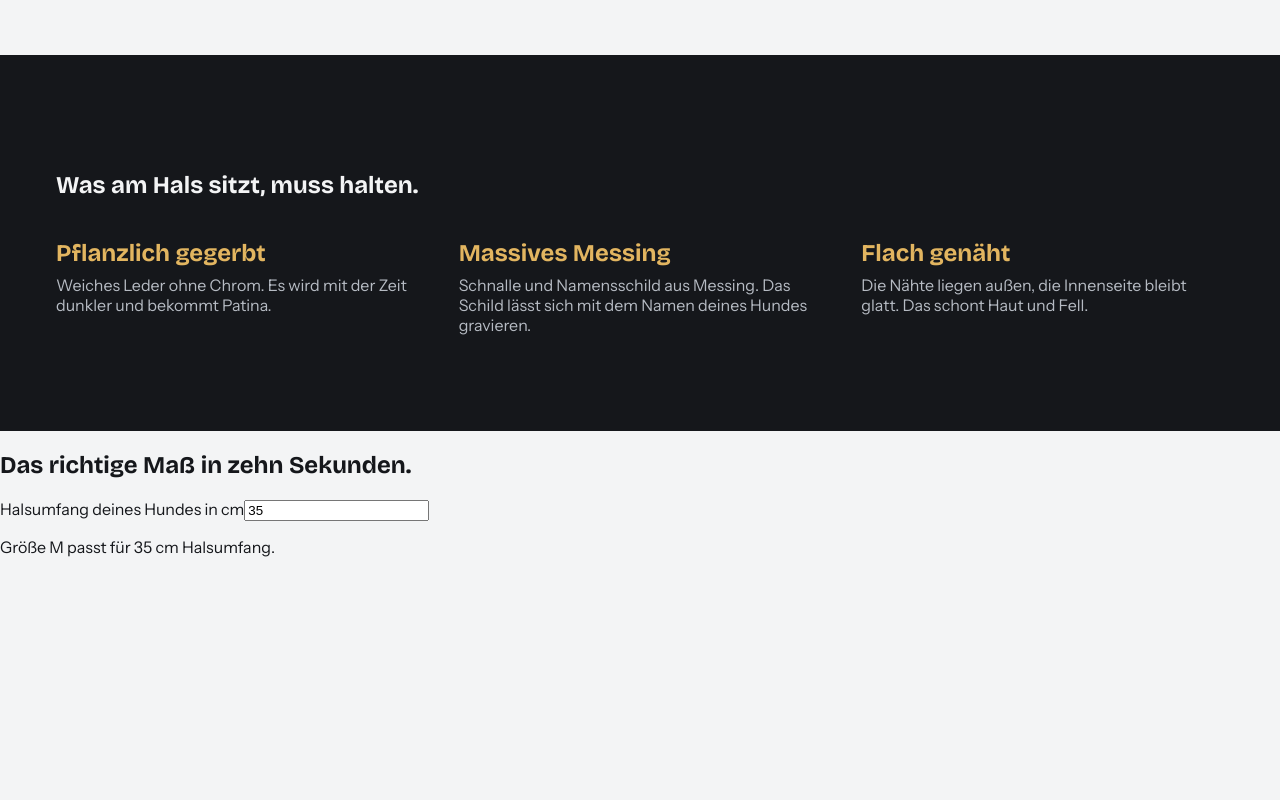
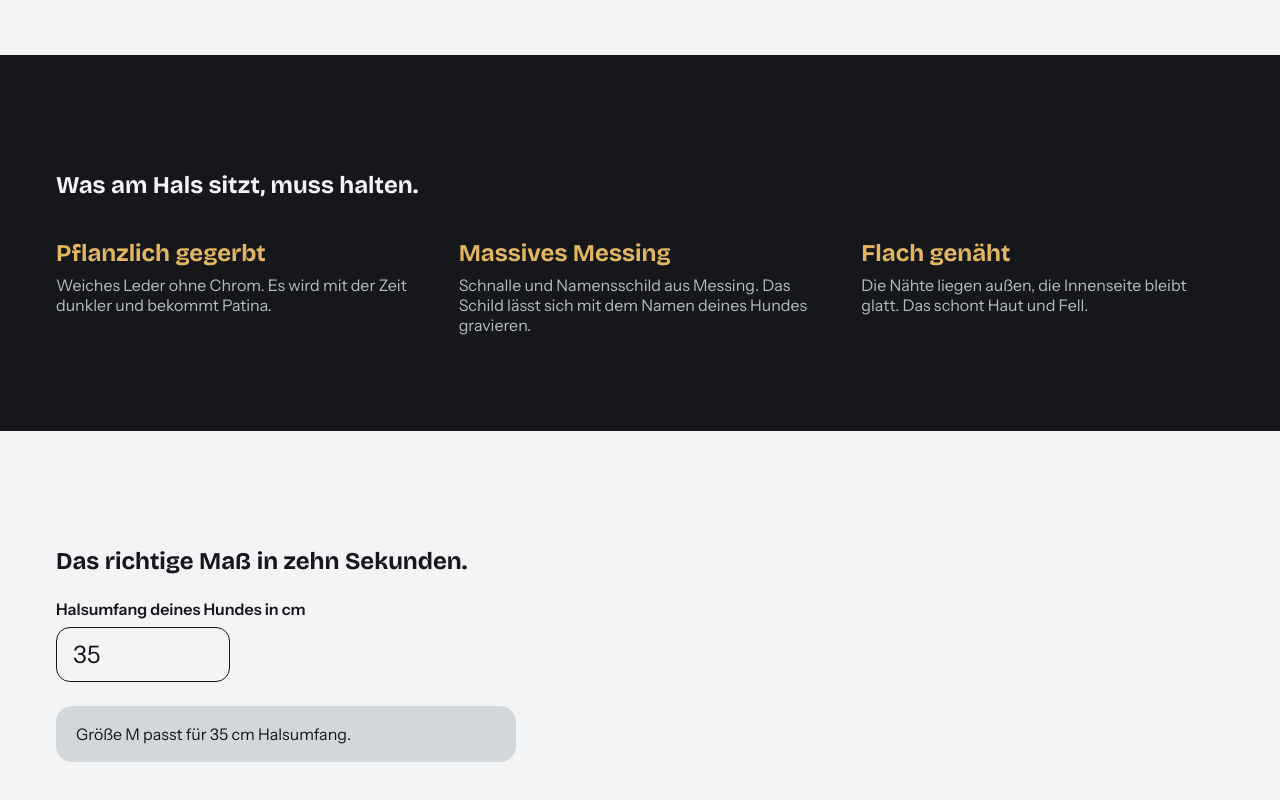
Before and after one commit to MarinaHusar/frenchie, a React (Vite) app: page / in a window 1280 px wide. Shown: the part 1244-2044 px from the top of the page. Before the commit the page ends 1817 px from the top, so only its background shows below. Built offline with nearby package versions, Linux system fonts and the light colour scheme.

Commit message:
Style size advisor

```diff
--- a/src/index.css
+++ b/src/index.css
@@ -137,3 +137,31 @@ h3,
   margin: 0;
   color: #b6bbc3;
 }
+.advisor {
+  padding: 96px 56px;
+}
+
+.advisor label {
+  display: block;
+  margin: 24px 0 8px;
+  font-weight: 600;
+}
+
+.advisor input {
+  width: 140px;
+  padding: 12px 16px;
+  border: 1.5px solid var(--ink);
+  border-radius: 14px;
+  background: var(--paper);
+  color: var(--ink);
+  font-family: inherit;
+  font-size: 24px;
+}
+
+.advisor p {
+  max-width: 420px;
+  margin: 24px 0 0;
+  padding: 18px 20px;
+  background: var(--studio);
+  border-radius: 16px;
+}
```
